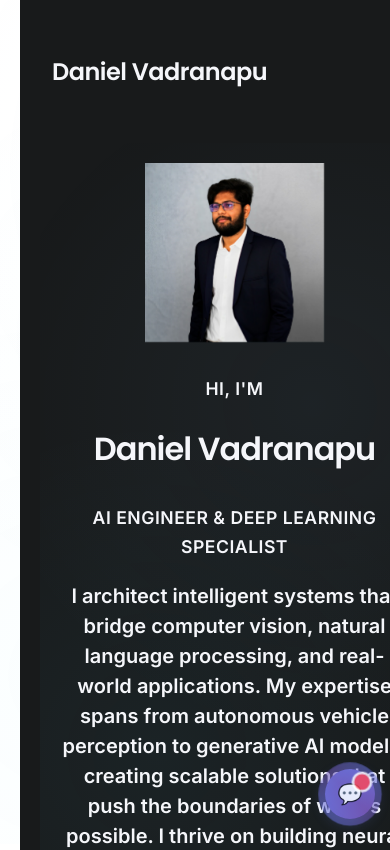
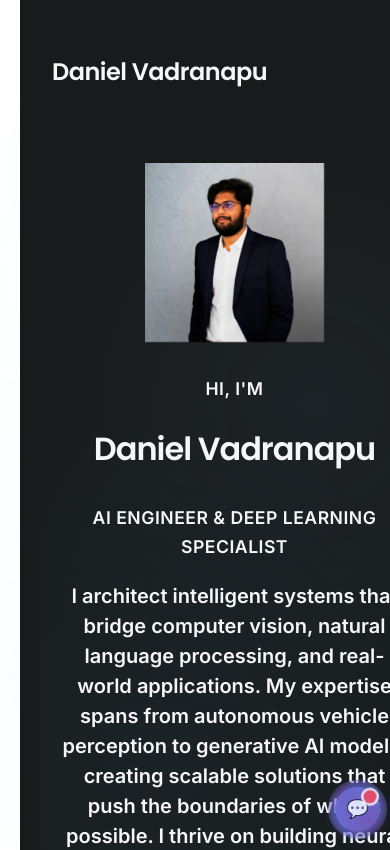
Before and after one commit to danielvadranapuUB/portfolio, a React (Create React App) app: page / in a window 390 px wide. Shown: the top 850 px of the page. Built offline with nearby package versions, Linux system fonts and the light colour scheme.

Commit message:
Add mobile-specific fixes: reduced animations, better touch targets, iOS zoom prevention

```diff
--- a/src/ChatBot.js
+++ b/src/ChatBot.js
@@ -81,10 +81,24 @@ export default function ChatBot() {
     }
   };
 
+  // Add touch event handling for mobile
+  const handleTouchStart = (e) => {
+    e.preventDefault();
+  };
+
+  const handleTouchEnd = (e) => {
+    e.preventDefault();
+  };
+
   return (
     <>
       {/* Chat Toggle Button */}
-      <div className="chat-toggle-btn" onClick={() => setIsOpen(!isOpen)}>
+      <div
+        className="chat-toggle-btn"
+        onClick={() => setIsOpen(!isOpen)}
+        onTouchStart={handleTouchStart}
+        onTouchEnd={handleTouchEnd}
+      >
         <div className="chat-icon">
           {isOpen ? "×" : "💬"}
         </div>
@@ -102,12 +116,16 @@ export default function ChatBot() {
                 className="maximize-btn"
                 onClick={() => setIsMaximized(!isMaximized)}
                 title={isMaximized ? "Minimize" : "Maximize"}
+                onTouchStart={handleTouchStart}
+                onTouchEnd={handleTouchEnd}
               >
                 {isMaximized ? "🗗" : "⛶"}
               </button>
               <button
                 className="close-btn"
                 onClick={() => setIsOpen(false)}
+                onTouchStart={handleTouchStart}
+                onTouchEnd={handleTouchEnd}
               >
                 ×
               </button>
--- a/src/index.css
+++ b/src/index.css
@@ -1689,9 +1689,77 @@ section::after {
     height: 50px;
     bottom: 15px;
     right: 15px;
+    /* Reduce animation intensity on mobile */
+    animation: chatBounce 3s ease-in-out infinite;
   }
 
   .chat-icon {
     font-size: 20px;
   }
-}
+
+  /* Reduce pulse animation on mobile for better performance */
+  .chat-pulse {
+    animation: pulse 3s ease-in-out infinite;
+  }
+
+  /* Reduce glow effect on mobile */
+  .chat-toggle-btn::before {
+    animation: glowPulse 4s ease-in-out infinite;
+  }
+
+  /* Smaller notification dot on mobile */
+  .notification-dot {
+    width: 10px;
+    height: 10px;
+    top: 3px;
+    right: 3px;
+  }
+
+  /* Ensure proper touch targets */
+  .maximize-btn, .close-btn {
+    min-width: 44px;
+    min-height: 44px;
+  }
+
+  /* Better mobile input */
+  .chat-input textarea {
+    font-size: 16px; /* Prevents zoom on iOS */
+    padding: 10px 14px;
+  }
+
+  /* Ensure messages are readable on mobile */
+  .message-content {
+    font-size: 15px;
+    line-height: 1.5;
+  }
+}
+
+/* Additional mobile fixes for very small screens */
+@media screen and (max-width: 480px) {
+  .chat-toggle-btn {
+    width: 45px;
+    height: 45px;
+    bottom: 10px;
+    right: 10px;
+  }
+
+  .chat-icon {
+    font-size: 18px;
+  }
+
+  .chat-window {
+    width: calc(100vw - 20px);
+    height: calc(100vh - 100px);
+    bottom: 70px;
+    right: 10px;
+    left: 10px;
+  }
+
+  .chat-window.maximized {
+    width: calc(100vw - 10px);
+    height: calc(100vh - 50px);
+    bottom: 25px;
+    right: 5px;
+    left: 5px;
+  }
+}
```
